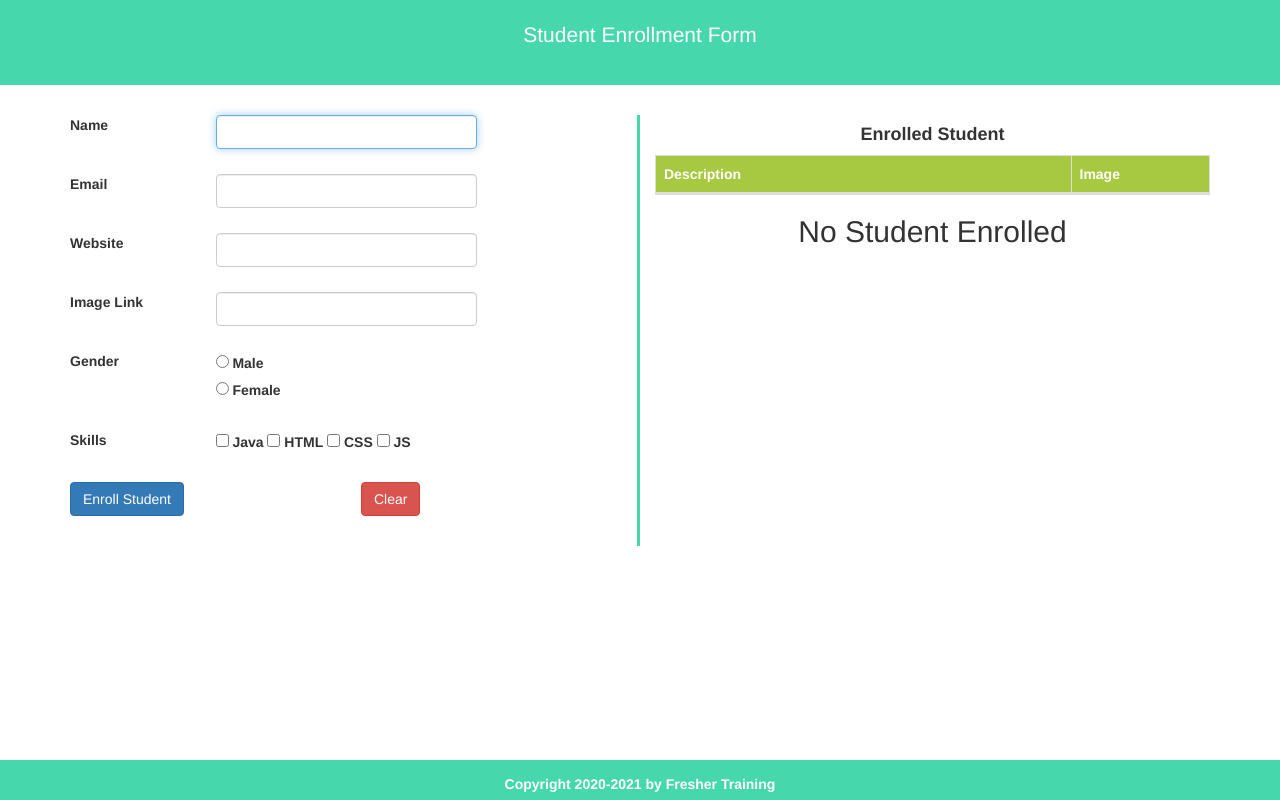
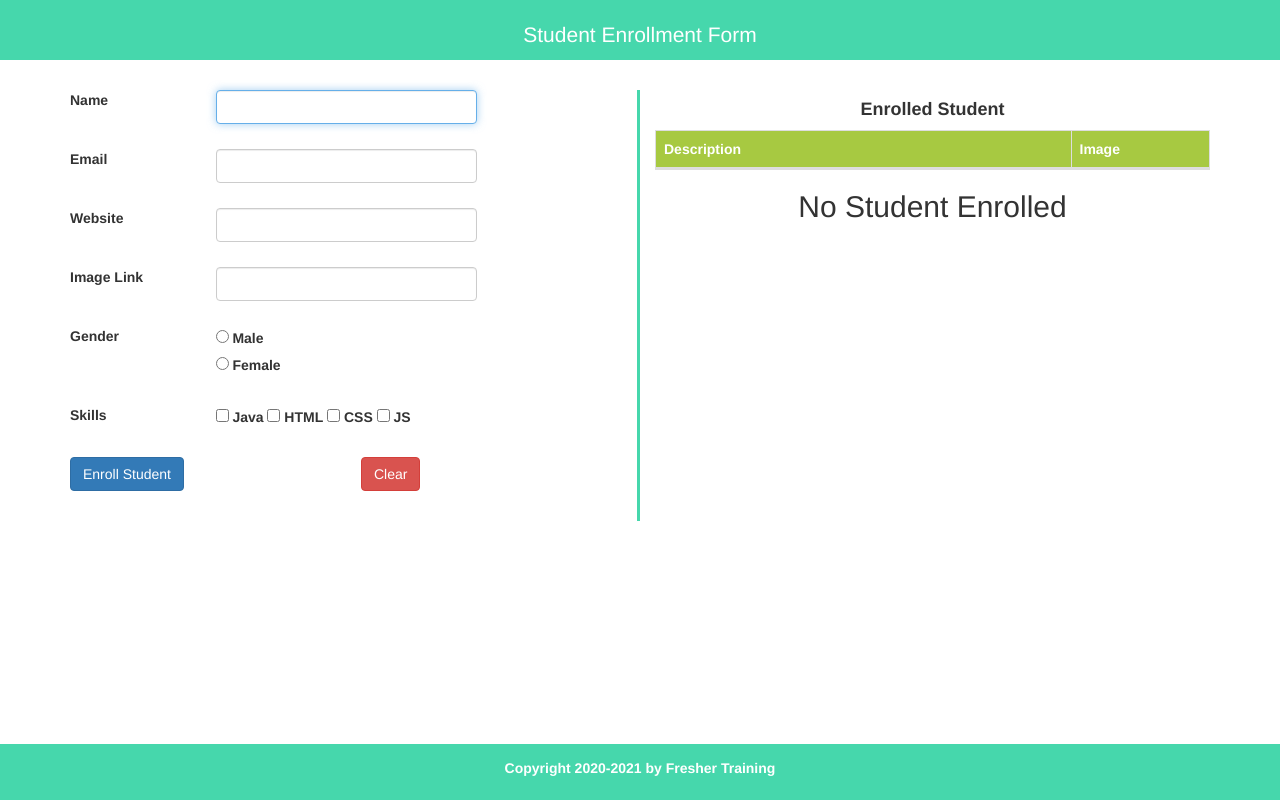
Before and after one commit to aryantps/AssignmentFrontendTech, a plain HTML site: page index.htm in a window 1280 px wide. Drawn offline with nearby package versions, Linux system fonts and the light colour scheme.

Commit message:
improved css

```diff
--- a/style.css
+++ b/style.css
@@ -8,14 +8,16 @@ html,body{
     font-size: 20px;
     font-weight: bold;
     padding: 1em;
+    height: 60px;
 }
 .footer-row{
+    align-self: center;
     background: #46D7AC;
     bottom: 0px;
     color: white;
     font-size: 14px;
     font-weight: bold;
-    height: 5%;
+    height: 7%;
     padding: 1em;
     position: fixed;
     width: 100%;
```
